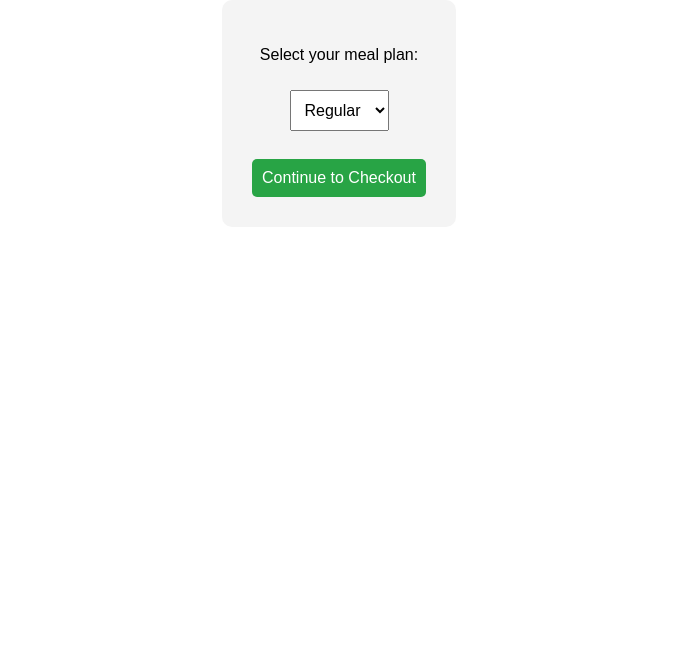
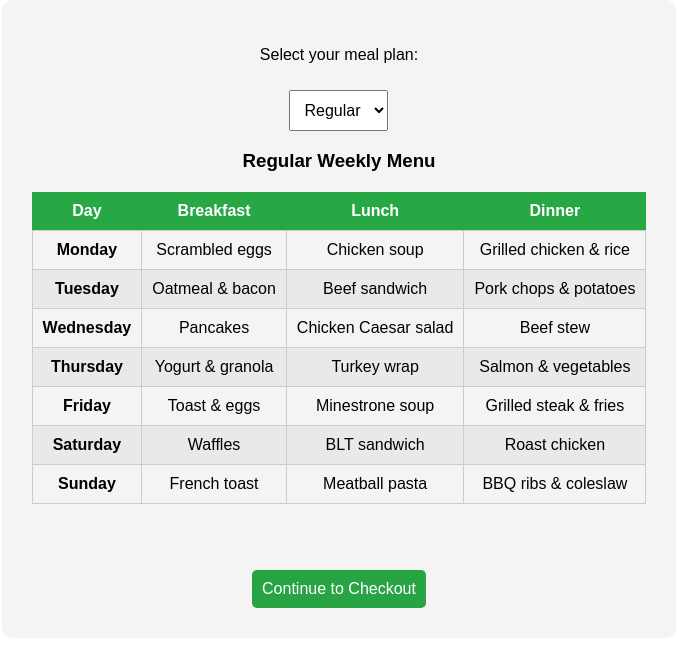
Before and after one commit to David-VilniusTech/PKP_Projektas, a website: page index.html in a window 1280 px wide. Shown: the part 178-824 px from the top of the page, without its empty margins (301-978 px from the left). Before the commit the page ends 800 px from the top, so only its background shows below. Drawn offline with Linux system fonts and the light colour scheme.

Commit message:
[DDKA-5] Add weekly menu view with Regular and Vegan plans

```diff
--- a/index.html
+++ b/index.html
@@ -14,10 +14,20 @@
 
 <p>Select your meal plan:</p>
 
-<select id="mealPlan">
+<select id="mealPlan" onchange="updateMenu()">
     <option value="Regular">Regular</option>
     <option value="Vegan">Vegan</option>
 </select>
+
+<h3 id="menuTitle">Regular Weekly Menu</h3>
+<table id="menuTable">
+  <thead>
+    <tr>
+      <th>Day</th><th>Breakfast</th><th>Lunch</th><th>Dinner</th>
+    </tr>
+  </thead>
+  <tbody id="menuBody"></tbody>
+</table>
 
 <br><br>
 
@@ -26,10 +36,43 @@
 </div>
 
 <script>
+const menus = {
+  Regular: [
+    { day: "Monday",    breakfast: "Scrambled eggs",      lunch: "Chicken soup",        dinner: "Grilled chicken & rice" },
+    { day: "Tuesday",   breakfast: "Oatmeal & bacon",     lunch: "Beef sandwich",        dinner: "Pork chops & potatoes" },
+    { day: "Wednesday", breakfast: "Pancakes",            lunch: "Chicken Caesar salad", dinner: "Beef stew" },
+    { day: "Thursday",  breakfast: "Yogurt & granola",    lunch: "Turkey wrap",          dinner: "Salmon & vegetables" },
+    { day: "Friday",    breakfast: "Toast & eggs",        lunch: "Minestrone soup",      dinner: "Grilled steak & fries" },
+    { day: "Saturday",  breakfast: "Waffles",             lunch: "BLT sandwich",         dinner: "Roast chicken" },
+    { day: "Sunday",    breakfast: "French toast",        lunch: "Meatball pasta",       dinner: "BBQ ribs & coleslaw" },
+  ],
+  Vegan: [
+    { day: "Monday",    breakfast: "Smoothie bowl",       lunch: "Lentil soup",          dinner: "Chickpea curry & rice" },
+    { day: "Tuesday",   breakfast: "Avocado toast",       lunch: "Falafel wrap",         dinner: "Tofu stir-fry" },
+    { day: "Wednesday", breakfast: "Oatmeal & berries",   lunch: "Tomato soup",          dinner: "Vegan pasta" },
+    { day: "Thursday",  breakfast: "Chia pudding",        lunch: "Buddha bowl",          dinner: "Stuffed bell peppers" },
+    { day: "Friday",    breakfast: "Fruit salad",         lunch: "Hummus & pita",        dinner: "Vegetable tagine" },
+    { day: "Saturday",  breakfast: "Banana pancakes",     lunch: "Quinoa salad",         dinner: "Black bean tacos" },
+    { day: "Sunday",    breakfast: "Granola & almond milk", lunch: "Mushroom soup",      dinner: "Lentil shepherd's pie" },
+  ]
+};
+
+function updateMenu() {
+  const plan = document.getElementById("mealPlan").value;
+  document.getElementById("menuTitle").innerText = plan + " Weekly Menu";
+  const tbody = document.getElementById("menuBody");
+  tbody.innerHTML = "";
+  menus[plan].forEach(row => {
+    tbody.innerHTML += `<tr><td><strong>${row.day}</strong></td><td>${row.breakfast}</td><td>${row.lunch}</td><td>${row.dinner}</td></tr>`;
+  });
+}
+
 function goToCheckout(){
     let plan = document.getElementById("mealPlan").value;
     window.location.href = "checkout.html?plan=" + plan;
 }
+
+updateMenu();
 </script>
 
 </body>
--- a/styles.css
+++ b/styles.css
@@ -24,3 +24,21 @@ button{
     border-radius: 5px;
     cursor: pointer;
 }
+
+table {
+    margin: 20px auto;
+    border-collapse: collapse;
+    width: 100%;
+}
+th {
+    background-color: #28a745;
+    color: white;
+    padding: 10px;
+}
+td {
+    padding: 10px;
+    border: 1px solid #ccc;
+}
+tr:nth-child(even) {
+    background-color: #e9e9e9;
+}
```
